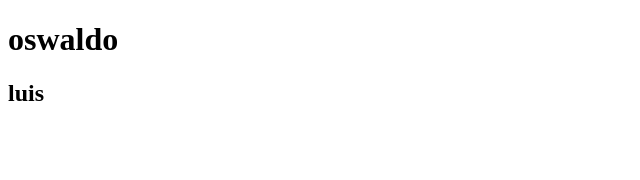
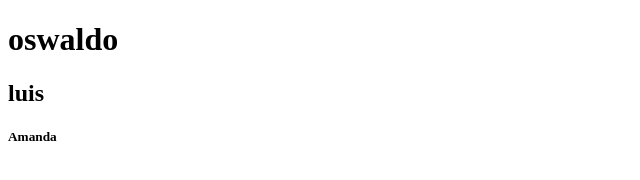
Before and after one commit to Andredev-dias/ExcelTable, a plain HTML site: page Table-to-excel/index.html in a window 1280 px wide. Shown: the full height of the page, 0-640 px from the left. Drawn offline with Linux system fonts and the light colour scheme.

Commit message:
Update index.html

```diff
--- a/Table-to-excel/index.html
+++ b/Table-to-excel/index.html
@@ -8,5 +8,6 @@
 <body>
     <h1>oswaldo</h1>
     <h2>luis</h2>
+    <h5>Amanda</h5>
 </body>
 </html>
```
